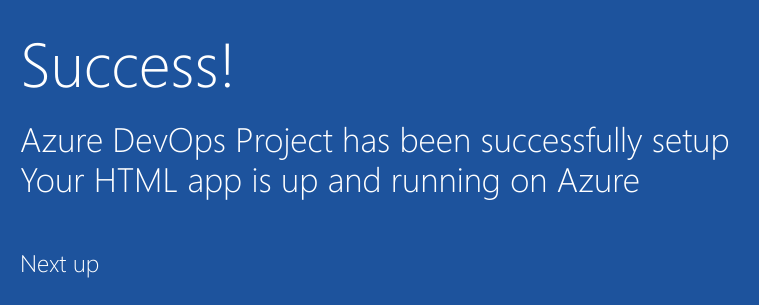
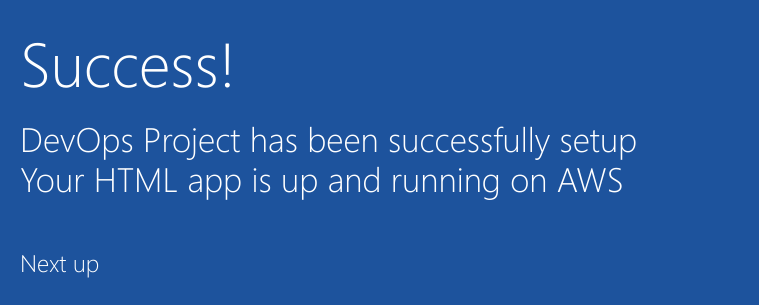
Before and after one commit to pradnyajosh/Demogit, a plain HTML site: page project-html-website/index.html in a window 1280 px wide. Shown: the part 352-657 px from the top of the page, 205-964 px from the left. Drawn offline with Linux system fonts and the light colour scheme.

Commit message:
Azure changed to AWS

```diff
--- a/project-html-website/index.html
+++ b/project-html-website/index.html
@@ -19,8 +19,8 @@
         </div>
             <div class="content-body">
                 <div class="success-text">Success!</div>
-                <div class="description line-1"> Azure DevOps Project has been successfully setup</div>
-                <div class="description line-2"> Your HTML app is up and running on Azure</div>
+                <div class="description line-1"> DevOps Project has been successfully setup</div>
+                <div class="description line-2"> Your HTML app is up and running on AWS</div>
                 <div class="next-steps-container">
                     <div class="next-steps-header">Next up</div>
                     <div class="next-steps-body">
```
